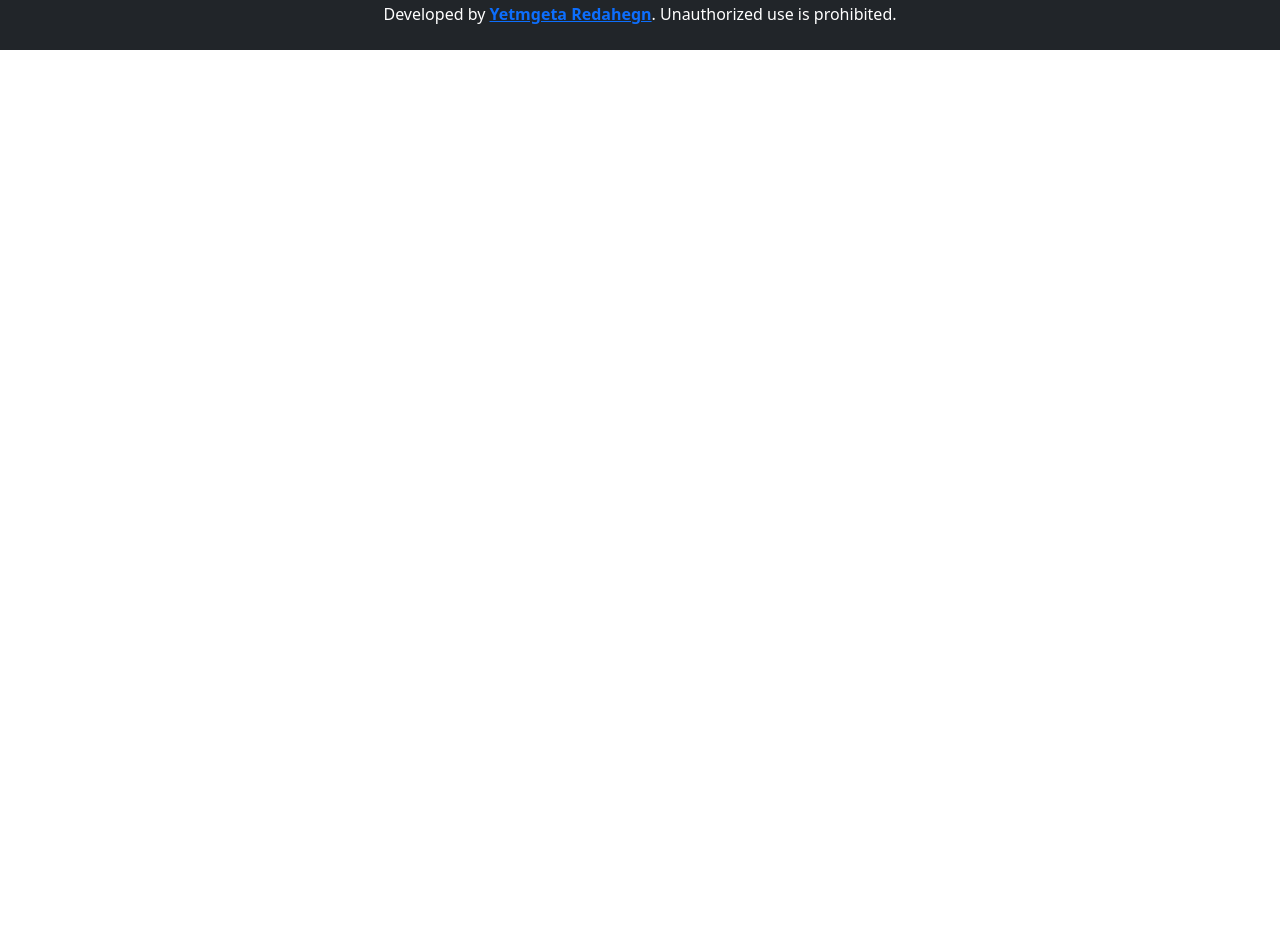
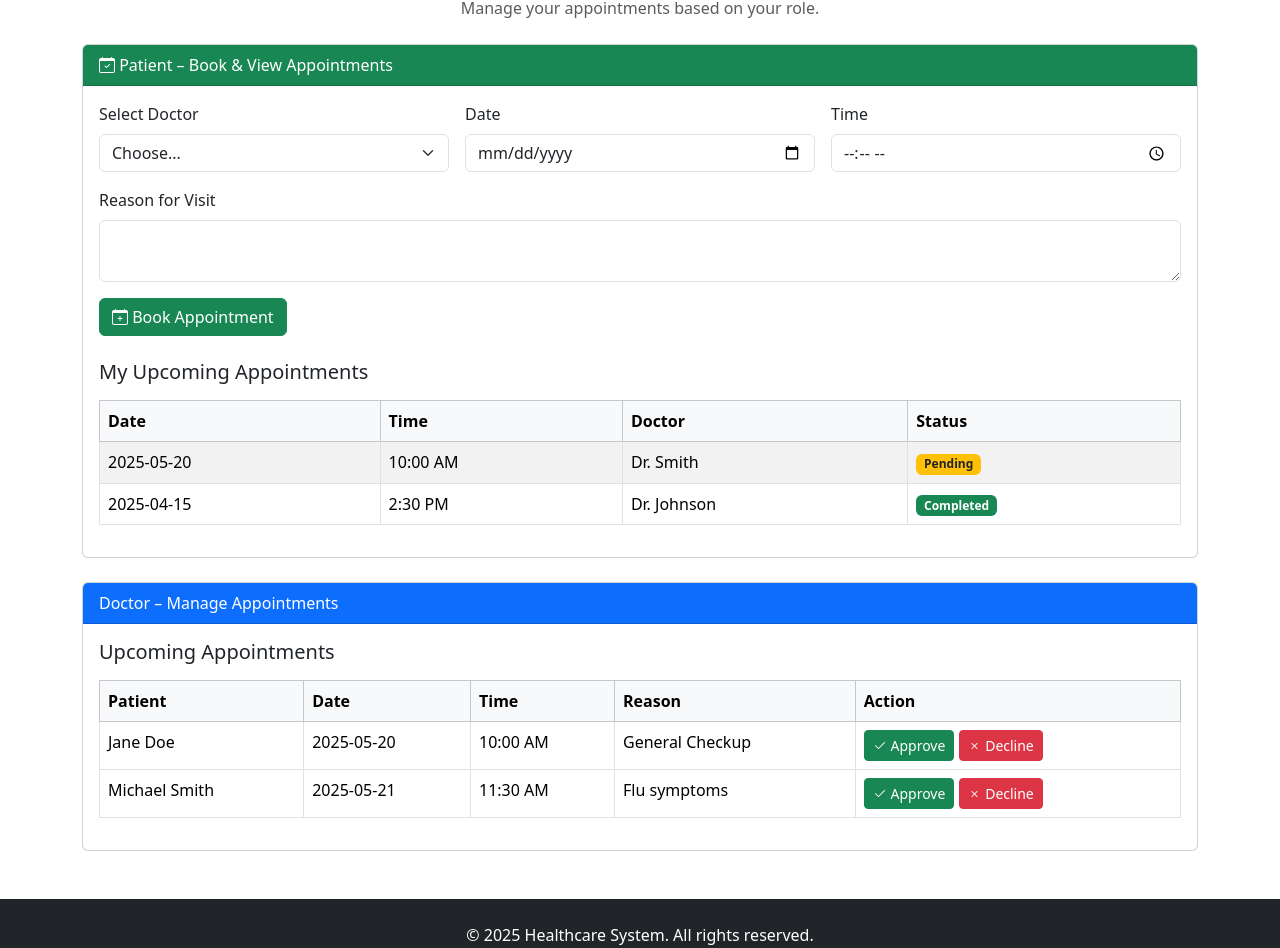
Before and after one commit to yetmgetaredahegn/Healthcare_System, a plain HTML site: page appointments.html in a window 1280 px wide. Shown: the part 154-1102 px from the top of the page. Before the commit the page ends 800 px from the top, so only its background shows below. Drawn offline with nearby package versions, Linux system fonts and the light colour scheme.

Commit message:
appointments ui structure

```diff
--- a/appointments.html
+++ b/appointments.html
@@ -1,41 +1,30 @@
 <!DOCTYPE html>
 <html lang="en">
 <head>
-    <meta charset="UTF-8">
-    <meta name="viewport" content="width=device-width, initial-scale=1.0">
-    <!-- Load Bootstrap CSS & Icons in <head> -->
-    <link href="https://cdn.jsdelivr.net/npm/bootstrap@5.3.3/dist/css/bootstrap.min.css" rel="stylesheet">
-    <link href="https://cdn.jsdelivr.net/npm/bootstrap-icons@1.10.5/font/bootstrap-icons.css" rel="stylesheet">
-
-    <link rel="stylesheet" href="style.css">
-    <title>Healthcare System</title>
+  <meta charset="UTF-8" />
+  <meta name="viewport" content="width=device-width, initial-scale=1.0"/>
+  <link href="https://cdn.jsdelivr.net/npm/bootstrap@5.3.3/dist/css/bootstrap.min.css" rel="stylesheet"/>
+  <link href="https://cdn.jsdelivr.net/npm/bootstrap-icons@1.10.5/font/bootstrap-icons.css" rel="stylesheet"/>
+  <link rel="stylesheet" href="style.css"/>
+  <title>Appointments | Healthcare System</title>
 </head>
 <body>
+
+  <!-- Navbar -->
   <nav class="navbar navbar-expand-lg bg-body-tertiary px-3">
     <div class="container-fluid">
-          <!-- Brand -->
-          <a class="navbar-brand" href="#">
-            <span style="color: springgreen;">Healthcare</span> System
-          </a>
-
-          <!-- Toggle button for mobile view -->
-          <button class="navbar-toggler" type="button" data-bs-toggle="collapse" data-bs-target="#navbarNavAltMarkup"
-            aria-controls="navbarNavAltMarkup" aria-expanded="false" aria-label="Toggle navigation">
+      <a class="navbar-brand" href="#"><span style="color: springgreen;">Healthcare</span> System</a>
+      <button class="navbar-toggler" type="button" data-bs-toggle="collapse" data-bs-target="#navbarNavAltMarkup">
         <span class="navbar-toggler-icon"></span>
       </button>
-
-          <!-- Navbar content -->
       <div class="collapse navbar-collapse" id="navbarNavAltMarkup">
-            <!-- Left: Navigation links -->
         <div class="navbar-nav me-auto ms-3">
           <a class="nav-link" href="index.html">Home</a>
           <a class="nav-link" href="dashboard.html">Dashboard</a>
-              <a class="nav-link" href="appointments.html">Appointments</a>
+          <a class="nav-link active" href="#">Appointments</a>
           <a class="nav-link" href="medical_records.html">Records</a>
           <a class="nav-link" href="admin_panel.html">Admin</a>
         </div>
-
-            <!-- Right: Search + Login -->
         <form class="d-flex align-items-center me-2" role="search">
           <input class="form-control me-2" type="search" placeholder="Search" />
           <button class="btn btn-outline-success" type="submit">
@@ -49,10 +38,119 @@
     </div>
   </nav>
 
+  <!-- Page Content -->
+  <div class="container mt-5">
+    <div class="text-center mb-4">
+      <h2>Appointments</h2>
+      <p class="text-muted">Manage your appointments based on your role.</p>
+    </div>
 
+    <!-- Patient Section -->
+    <div class="card mb-4">
+      <div class="card-header bg-success text-white">
+        <i class="bi bi-calendar-check"></i> Patient – Book & View Appointments
+      </div>
+      <div class="card-body">
+        <form class="row g-3 mb-4">
+          <div class="col-md-4">
+            <label for="doctor" class="form-label">Select Doctor</label>
+            <select class="form-select" id="doctor" required>
+              <option selected disabled>Choose...</option>
+              <option>Dr. Smith</option>
+              <option>Dr. Johnson</option>
+            </select>
+          </div>
+          <div class="col-md-4">
+            <label for="date" class="form-label">Date</label>
+            <input type="date" class="form-control" id="date" required>
+          </div>
+          <div class="col-md-4">
+            <label for="time" class="form-label">Time</label>
+            <input type="time" class="form-control" id="time" required>
+          </div>
+          <div class="col-12">
+            <label for="reason" class="form-label">Reason for Visit</label>
+            <textarea class="form-control" id="reason" rows="2" required></textarea>
+          </div>
+          <div class="col-12">
+            <button type="submit" class="btn btn-success">
+              <i class="bi bi-calendar-plus"></i> Book Appointment
+            </button>
+          </div>
+        </form>
 
-    <script src="https://cdn.jsdelivr.net/npm/bootstrap@5.3.3/dist/js/bootstrap.bundle.min.js"></script>
+        <h5>My Upcoming Appointments</h5>
+        <table class="table table-bordered table-striped mt-3">
+          <thead class="table-light">
+            <tr>
+              <th>Date</th>
+              <th>Time</th>
+              <th>Doctor</th>
+              <th>Status</th>
+            </tr>
+          </thead>
+          <tbody>
+            <tr>
+              <td>2025-05-20</td>
+              <td>10:00 AM</td>
+              <td>Dr. Smith</td>
+              <td><span class="badge bg-warning text-dark">Pending</span></td>
+            </tr>
+            <tr>
+              <td>2025-04-15</td>
+              <td>2:30 PM</td>
+              <td>Dr. Johnson</td>
+              <td><span class="badge bg-success">Completed</span></td>
+            </tr>
+          </tbody>
+        </table>
+      </div>
+    </div>
 
+    <!-- Doctor Section -->
+    <div class="card mb-4">
+      <div class="card-header bg-primary text-white">
+        <i class="bi bi-stethoscope"></i> Doctor – Manage Appointments
+      </div>
+      <div class="card-body">
+        <h5>Upcoming Appointments</h5>
+        <table class="table table-bordered table-hover mt-3">
+          <thead class="table-light">
+            <tr>
+              <th>Patient</th>
+              <th>Date</th>
+              <th>Time</th>
+              <th>Reason</th>
+              <th>Action</th>
+            </tr>
+          </thead>
+          <tbody>
+            <tr>
+              <td>Jane Doe</td>
+              <td>2025-05-20</td>
+              <td>10:00 AM</td>
+              <td>General Checkup</td>
+              <td>
+                <button class="btn btn-sm btn-success"><i class="bi bi-check2"></i> Approve</button>
+                <button class="btn btn-sm btn-danger"><i class="bi bi-x"></i> Decline</button>
+              </td>
+            </tr>
+            <tr>
+              <td>Michael Smith</td>
+              <td>2025-05-21</td>
+              <td>11:30 AM</td>
+              <td>Flu symptoms</td>
+              <td>
+                <button class="btn btn-sm btn-success"><i class="bi bi-check2"></i> Approve</button>
+                <button class="btn btn-sm btn-danger"><i class="bi bi-x"></i> Decline</button>
+              </td>
+            </tr>
+          </tbody>
+        </table>
+      </div>
+    </div>
+
+  </div>
 
   <!-- Footer -->
   <footer class="bg-dark text-white text-center py-4 mt-5">
@@ -61,5 +159,7 @@
       <p class="mb-0">Developed by <a href="https://github.com/yetmgetaredahegn"><strong>Yetmgeta Redahegn</strong></a>. Unauthorized use is prohibited.</p>
     </div>
   </footer>
+
+  <script src="https://cdn.jsdelivr.net/npm/bootstrap@5.3.3/dist/js/bootstrap.bundle.min.js"></script>
 </body>
 </html>
```
Lines whose indentation alone changed are shown as unchanged.
